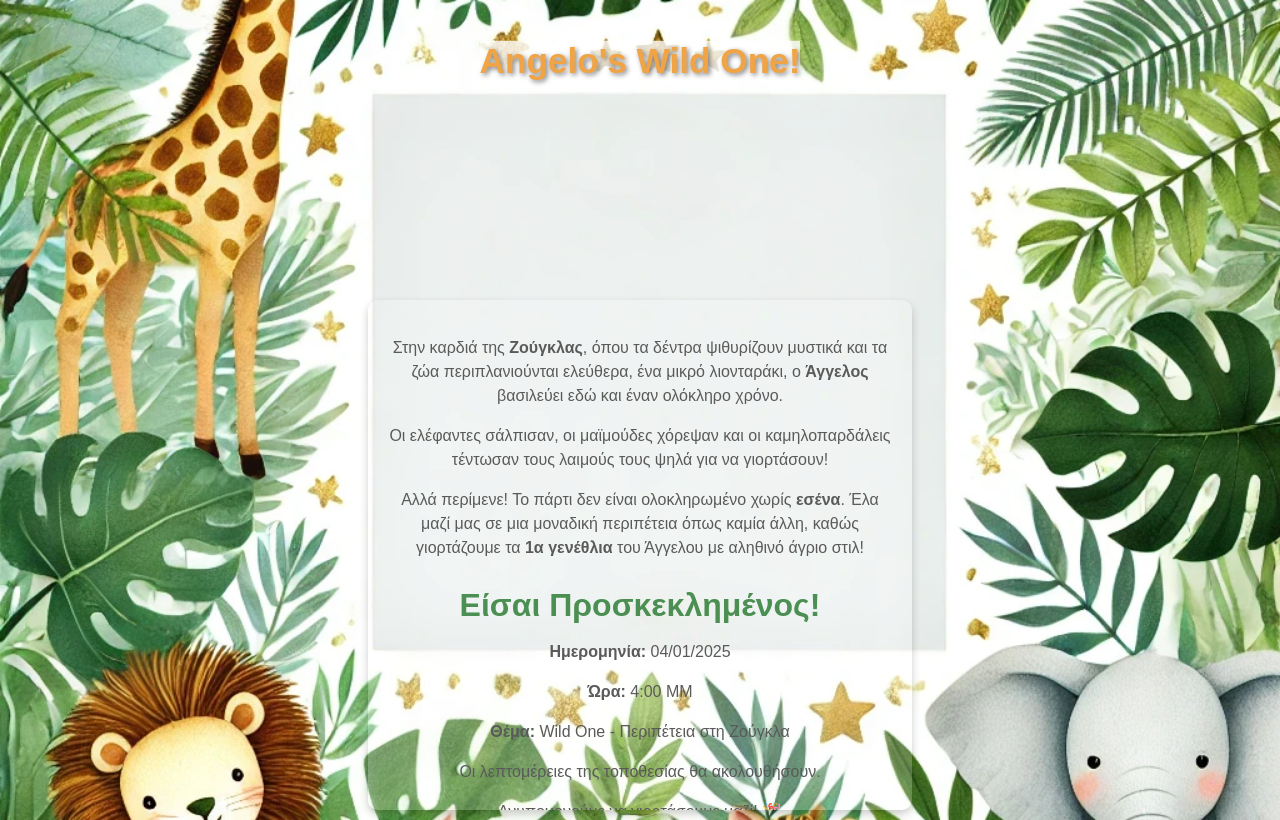
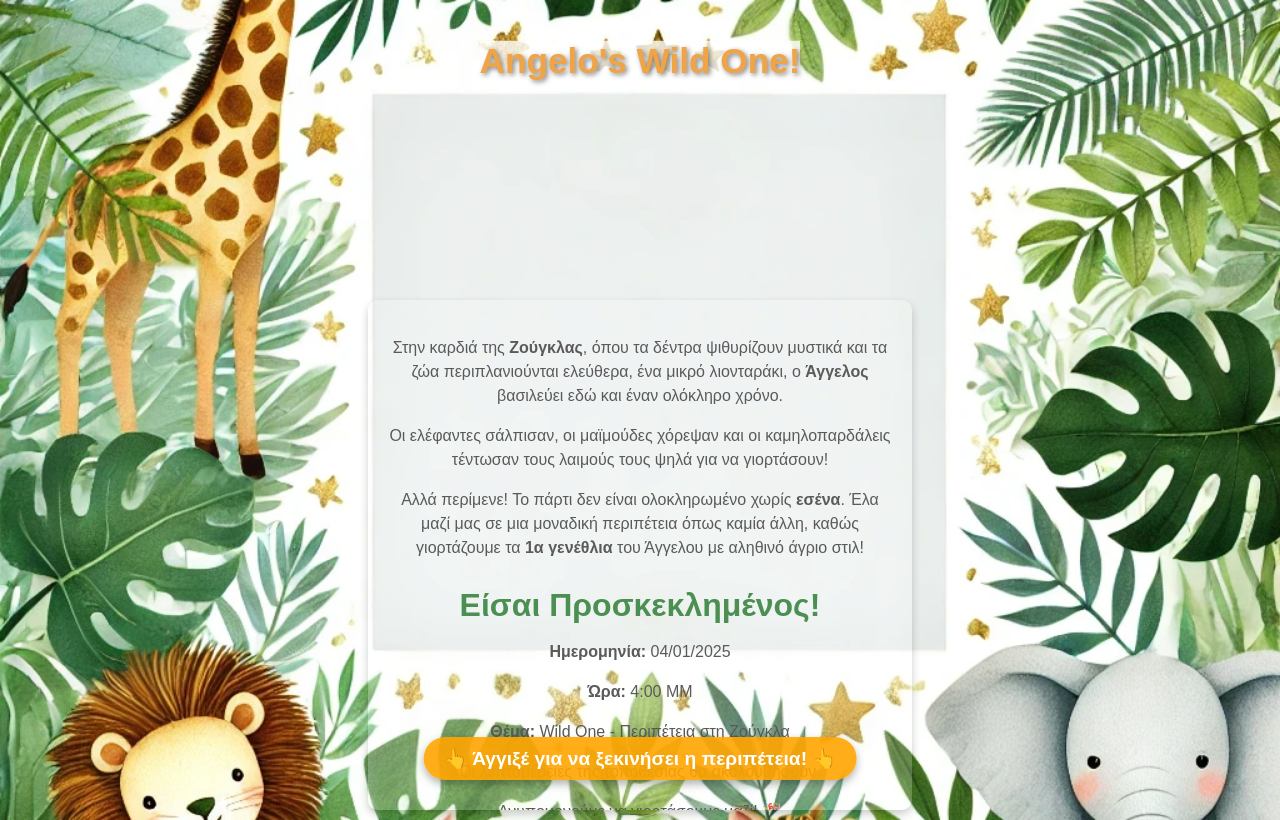
Before and after one commit to berkos/wild_one, a plain HTML site: page index.html in a window 1280 px wide. Drawn offline with Linux system fonts and the light colour scheme.

Commit message:
Add touch me button

```diff
--- a/index.html
+++ b/index.html
@@ -56,6 +56,27 @@
             text-shadow: 2px 2px 5px rgba(0, 0, 0, 0.5);
             animation: fadeIn 2s ease-in;
         }
+        .touch-me {
+            position: fixed;
+            bottom: 20px;
+            left: 50%;
+            transform: translateX(-50%);
+            background: rgba(255, 165, 0, 0.9);
+            color: #ffffff;
+            padding: 10px 20px;
+            font-size: 1.2rem;
+            font-weight: bold;
+            border-radius: 25px;
+            text-align: center;
+            box-shadow: 0 4px 8px rgba(0, 0, 0, 0.3);
+            animation: pulse 2s infinite;
+            cursor: pointer;
+            z-index: 1000; /* Ensures it stays above other elements */
+        }
+        .touch-me:hover {
+            background: rgba(255, 140, 0, 1);
+        }
+
         @keyframes fadeIn {
             0% { opacity: 0; transform: translateY(-20px); }
             100% { opacity: 1; transform: translateY(0); }
@@ -141,6 +162,7 @@
     <div class="header_wrapper">
         <header>Angelo's Wild One!</header>
     </div>
+    <div class="touch-me" onclick="">👆 Άγγιξέ για να ξεκινήσει η περιπέτεια! 👆</div>
     <div class="scrollable">
         <div class="story">
             <p>Στην καρδιά της <strong>Ζούγκλας</strong>, όπου τα δέντρα ψιθυρίζουν μυστικά και τα ζώα περιπλανιούνται ελεύθερα, ένα μικρό λιονταράκι, ο <strong>Άγγελος</strong> βασιλεύει εδώ και έναν ολόκληρο χρόνο.</p>
```
